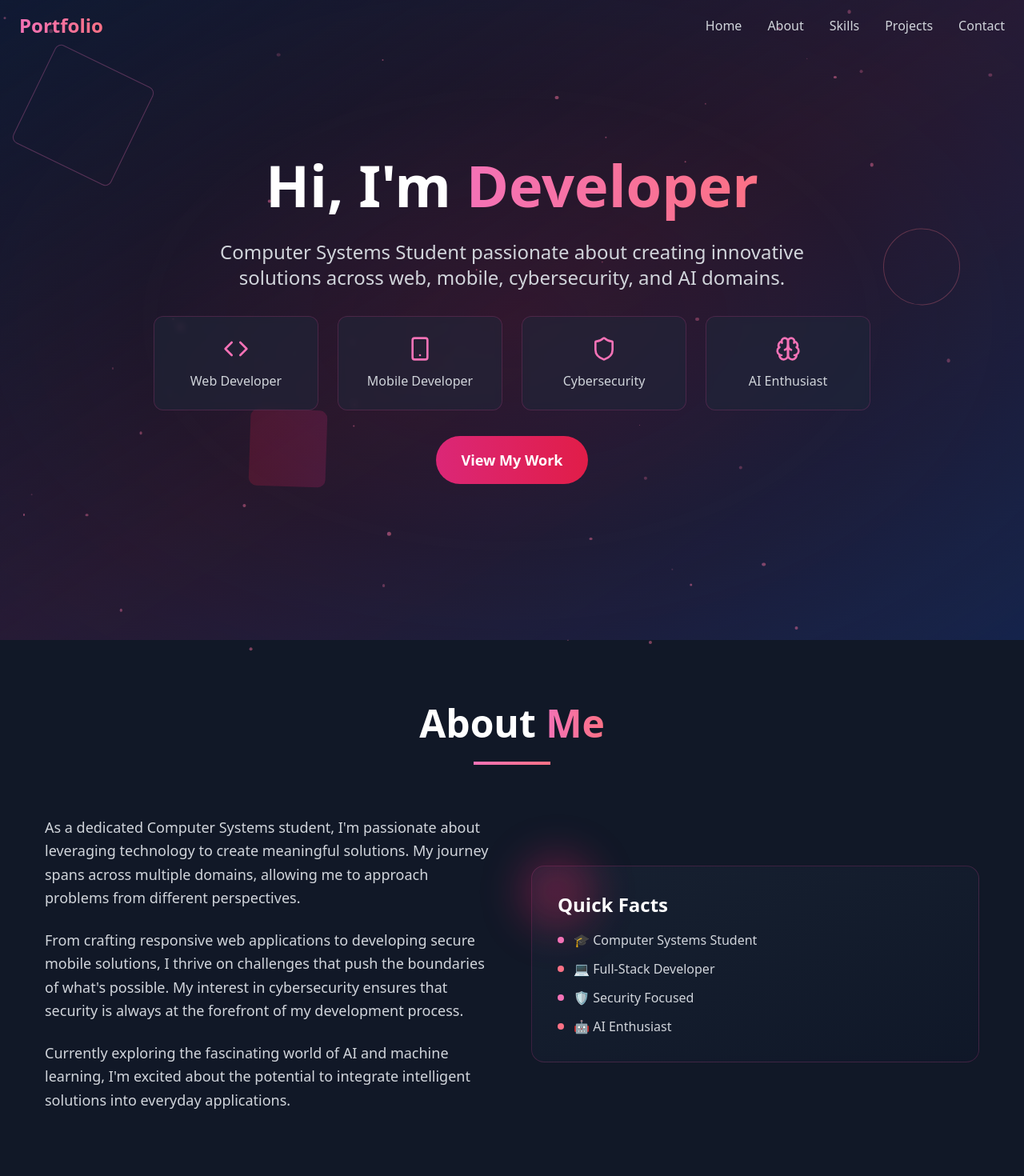
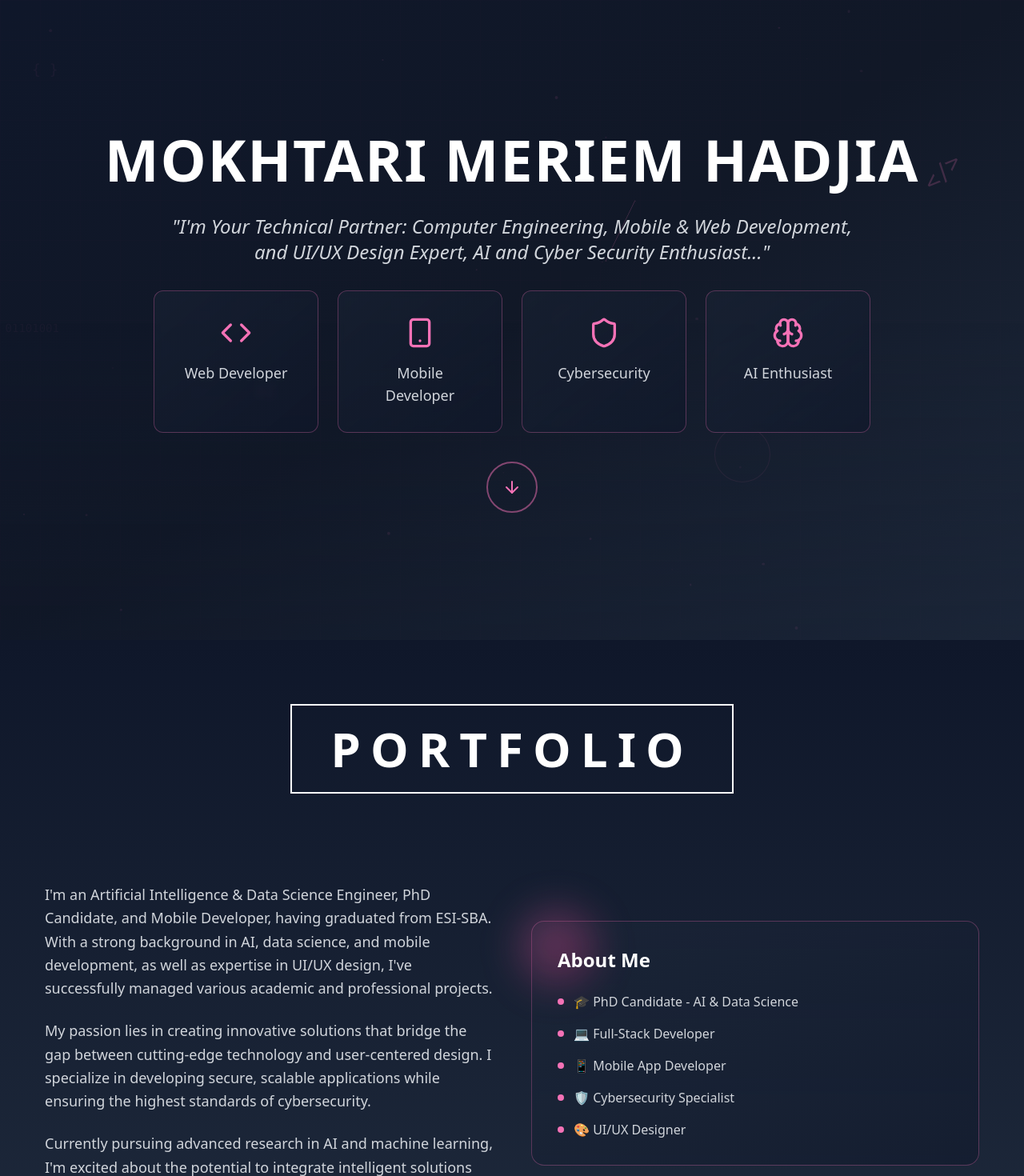
Before and after one commit to MeriemMOKHTARI/mimi-portfolio, a React (Vite) app: page / in a window 1280 px wide. Shown: the top 1470 px of the page at 80% size. Built offline with nearby package versions, Linux system fonts and the light colour scheme.

Commit message:
Refactor: Update background and hero section
Modified the background to be more related to computer science and development.
Updated the hero section to match the user's example.

```diff
--- a/src/components/About.tsx
+++ b/src/components/About.tsx
@@ -9,7 +9,7 @@ const About = () => {
   });
 
   return (
-    <section id="about" className="py-20 px-6">
+    <section id="about" className="min-h-screen py-20 px-6 bg-gradient-to-b from-slate-900 to-slate-800">
       <div className="container mx-auto">
         <motion.div
           ref={ref}
@@ -18,61 +18,71 @@ const About = () => {
           transition={{ duration: 0.8 }}
           className="text-center mb-16"
         >
-          <h2 className="text-4xl md:text-5xl font-bold text-white mb-6">
-            About <span className="bg-gradient-to-r from-pink-400 to-rose-400 bg-clip-text text-transparent">Me</span>
-          </h2>
-          <div className="w-24 h-1 bg-gradient-to-r from-pink-400 to-rose-400 mx-auto"></div>
+          <motion.div
+            className="inline-block border-2 border-white px-12 py-6 mb-12"
+            initial={{ opacity: 0, scale: 0.8 }}
+            animate={inView ? { opacity: 1, scale: 1 } : {}}
+            transition={{ duration: 0.8, delay: 0.2 }}
+          >
+            <h2 className="text-4xl md:text-6xl font-bold text-white tracking-[0.2em]">
+              PORTFOLIO
+            </h2>
+          </motion.div>
         </motion.div>
 
         <div className="grid md:grid-cols-2 gap-12 items-center">
           <motion.div
             initial={{ opacity: 0, x: -50 }}
             animate={inView ? { opacity: 1, x: 0 } : {}}
-            transition={{ duration: 0.8, delay: 0.2 }}
+            transition={{ duration: 0.8, delay: 0.4 }}
             className="space-y-6"
           >
             <p className="text-lg text-gray-300 leading-relaxed">
-              As a dedicated Computer Systems student, I'm passionate about leveraging technology
-              to create meaningful solutions. My journey spans across multiple domains, allowing
-              me to approach problems from different perspectives.
+              I'm an Artificial Intelligence & Data Science Engineer, PhD Candidate, and Mobile Developer,
+              having graduated from ESI-SBA. With a strong background in AI, data science, and mobile development,
+              as well as expertise in UI/UX design, I've successfully managed various academic and professional projects.
             </p>
             <p className="text-lg text-gray-300 leading-relaxed">
-              From crafting responsive web applications to developing secure mobile solutions,
-              I thrive on challenges that push the boundaries of what's possible. My interest
-              in cybersecurity ensures that security is always at the forefront of my development process.
+              My passion lies in creating innovative solutions that bridge the gap between cutting-edge technology
+              and user-centered design. I specialize in developing secure, scalable applications while ensuring
+              the highest standards of cybersecurity.
             </p>
             <p className="text-lg text-gray-300 leading-relaxed">
-              Currently exploring the fascinating world of AI and machine learning, I'm excited
-              about the potential to integrate intelligent solutions into everyday applications.
+              Currently pursuing advanced research in AI and machine learning, I'm excited about the potential
+              to integrate intelligent solutions into real-world applications that make a difference.
             </p>
           </motion.div>
 
           <motion.div
             initial={{ opacity: 0, x: 50 }}
             animate={inView ? { opacity: 1, x: 0 } : {}}
-            transition={{ duration: 0.8, delay: 0.4 }}
+            transition={{ duration: 0.8, delay: 0.6 }}
             className="relative"
           >
-            <div className="relative p-8 bg-gradient-to-br from-slate-800/50 to-slate-900/50 rounded-2xl backdrop-blur-sm border border-pink-500/20">
-              <div className="absolute -top-4 -left-4 w-24 h-24 bg-gradient-to-br from-pink-600/30 to-rose-600/30 rounded-full blur-xl"></div>
+            <div className="relative p-8 bg-gradient-to-br from-slate-800/50 to-slate-900/50 rounded-2xl backdrop-blur-sm border border-pink-400/30">
+              <div className="absolute -top-4 -left-4 w-24 h-24 bg-gradient-to-br from-pink-400/30 to-pink-600/30 rounded-full blur-xl"></div>
               <div className="relative space-y-4">
-                <h3 className="text-2xl font-bold text-white mb-4">Quick Facts</h3>
-                <div className="space-y-3">
+                <h3 className="text-2xl font-bold text-white mb-6">About Me</h3>
+                <div className="space-y-4">
                   <div className="flex items-center space-x-3">
                     <div className="w-2 h-2 bg-pink-400 rounded-full"></div>
-                    <span className="text-gray-300">🎓 Computer Systems Student</span>
+                    <span className="text-gray-300">🎓 PhD Candidate - AI & Data Science</span>
                   </div>
                   <div className="flex items-center space-x-3">
-                    <div className="w-2 h-2 bg-rose-400 rounded-full"></div>
+                    <div className="w-2 h-2 bg-pink-400 rounded-full"></div>
                     <span className="text-gray-300">💻 Full-Stack Developer</span>
                   </div>
                   <div className="flex items-center space-x-3">
                     <div className="w-2 h-2 bg-pink-400 rounded-full"></div>
-                    <span className="text-gray-300">🛡️ Security Focused</span>
+                    <span className="text-gray-300">📱 Mobile App Developer</span>
                   </div>
                   <div className="flex items-center space-x-3">
-                    <div className="w-2 h-2 bg-rose-400 rounded-full"></div>
-                    <span className="text-gray-300">🤖 AI Enthusiast</span>
+                    <div className="w-2 h-2 bg-pink-400 rounded-full"></div>
+                    <span className="text-gray-300">🛡️ Cybersecurity Specialist</span>
+                  </div>
+                  <div className="flex items-center space-x-3">
+                    <div className="w-2 h-2 bg-pink-400 rounded-full"></div>
+                    <span className="text-gray-300">🎨 UI/UX Designer</span>
                   </div>
                 </div>
               </div>
--- a/src/components/AnimatedBackground.tsx
+++ b/src/components/AnimatedBackground.tsx
@@ -6,11 +6,11 @@ const AnimatedBackground = () => {
   const [particles, setParticles] = useState<Array<{ id: number; x: number; y: number; size: number; delay: number }>>([]);
 
   useEffect(() => {
-    const newParticles = Array.from({ length: 50 }, (_, i) => ({
+    const newParticles = Array.from({ length: 30 }, (_, i) => ({
       id: i,
       x: Math.random() * 100,
       y: Math.random() * 100,
-      size: Math.random() * 4 + 1,
+      size: Math.random() * 3 + 1,
       delay: Math.random() * 5,
     }));
     setParticles(newParticles);
@@ -18,14 +18,115 @@ const AnimatedBackground = () => {
 
   return (
     <div className="fixed inset-0 z-0">
-      {/* Gradient Background */}
-      <div className="absolute inset-0 bg-gradient-to-br from-slate-900 via-pink-900/20 to-blue-900/30" />
+      {/* Professional Dark Gradient Background */}
+      <div className="absolute inset-0 bg-gradient-to-br from-slate-900 via-gray-900 to-slate-800" />
+
+      {/* Subtle Tech Grid Pattern */}
+      <div className="absolute inset-0 opacity-10">
+        <div className="absolute inset-0" style={{
+          backgroundImage: `linear-gradient(rgba(236, 72, 153, 0.1) 1px, transparent 1px),
+                           linear-gradient(90deg, rgba(236, 72, 153, 0.1) 1px, transparent 1px)`,
+          backgroundSize: '50px 50px'
+        }} />
+      </div>
+
+      {/* Floating Code Elements */}
+      <motion.div
+        className="absolute top-20 left-10 text-pink-400/20 font-mono text-lg"
+        animate={{
+          y: [-20, 20, -20],
+          opacity: [0.2, 0.4, 0.2],
+        }}
+        transition={{
+          duration: 8,
+          repeat: Infinity,
+          ease: "easeInOut",
+        }}
+      >
+        {'{ }'}
+      </motion.div>
+
+      <motion.div
+        className="absolute top-1/4 right-20 text-pink-400/20 font-mono text-2xl"
+        animate={{
+          rotate: [0, 360],
+          scale: [1, 1.2, 1],
+        }}
+        transition={{
+          duration: 15,
+          repeat: Infinity,
+          ease: "easeInOut",
+        }}
+      >
+        &lt;/&gt;
+      </motion.div>
+
+      <motion.div
+        className="absolute bottom-1/3 left-1/4 text-pink-400/20 font-mono text-xl"
+        animate={{
+          y: [0, -30, 0],
+          opacity: [0.2, 0.5, 0.2],
+        }}
+        transition={{
+          duration: 12,
+          repeat: Infinity,
+          ease: "easeInOut",
+        }}
+      >
+        AI
+      </motion.div>
+
+      {/* Binary Code Animation */}
+      <motion.div
+        className="absolute top-1/2 left-1/6 text-pink-400/15 font-mono text-sm"
+        animate={{
+          x: [-10, 10, -10],
+          opacity: [0.1, 0.3, 0.1],
+        }}
+        transition={{
+          duration: 10,
+          repeat: Infinity,
+          ease: "easeInOut",
+        }}
+      >
+        01101001
+      </motion.div>
+
+      {/* Geometric Tech Shapes */}
+      <motion.div
+        className="absolute top-1/3 right-1/3 w-20 h-20 border border-pink-400/20"
+        style={{
+          clipPath: 'polygon(50% 0%, 0% 100%, 100% 100%)'
+        }}
+        animate={{
+          rotate: [0, 180, 360],
+          scale: [1, 1.1, 1],
+        }}
+        transition={{
+          duration: 20,
+          repeat: Infinity,
+          ease: "linear",
+        }}
+      />
+
+      <motion.div
+        className="absolute bottom-1/4 right-1/4 w-16 h-16 border border-pink-400/30 rounded-full"
+        animate={{
+          scale: [1, 1.3, 1],
+          opacity: [0.2, 0.4, 0.2],
+        }}
+        transition={{
+          duration: 8,
+          repeat: Infinity,
+          ease: "easeInOut",
+        }}
+      />
 
       {/* Animated Particles */}
       {particles.map((particle) => (
         <motion.div
           key={particle.id}
-          className="absolute rounded-full bg-gradient-to-r from-pink-400 to-rose-400 opacity-20"
+          className="absolute rounded-full bg-pink-400/20"
           style={{
             left: `${particle.x}%`,
             top: `${particle.y}%`,
@@ -46,48 +147,8 @@ const AnimatedBackground = () => {
         />
       ))}
 
-      {/* Floating Geometric Shapes */}
-      <motion.div
-        className="absolute top-20 left-10 w-32 h-32 border border-pink-400/30 rounded-lg"
-        animate={{
-          rotate: [0, 360],
-          scale: [1, 1.1, 1],
-        }}
-        transition={{
-          duration: 20,
-          repeat: Infinity,
-          ease: "linear",
-        }}
-      />
-
-      <motion.div
-        className="absolute top-1/3 right-20 w-24 h-24 border border-rose-400/30 rounded-full"
-        animate={{
-          rotate: [360, 0],
-          y: [-20, 20, -20],
-        }}
-        transition={{
-          duration: 15,
-          repeat: Infinity,
-          ease: "easeInOut",
-        }}
-      />
-
-      <motion.div
-        className="absolute bottom-1/4 left-1/4 w-20 h-20 bg-gradient-to-r from-pink-600/20 to-rose-600/20 rounded-lg"
-        animate={{
-          rotate: [0, 180, 360],
-          scale: [1, 1.2, 1],
-        }}
-        transition={{
-          duration: 12,
-          repeat: Infinity,
-          ease: "easeInOut",
-        }}
-      />
-
-      {/* Mesh Gradient Overlay */}
-      <div className="absolute inset-0 bg-[radial-gradient(ellipse_at_center,_var(--tw-gradient-stops))] from-pink-900/10 via-transparent to-blue-900/10" />
+      {/* Subtle Overlay */}
+      <div className="absolute inset-0 bg-gradient-to-b from-transparent via-transparent to-slate-900/20" />
     </div>
   );
 };
--- a/src/components/Hero.tsx
+++ b/src/components/Hero.tsx
@@ -1,6 +1,6 @@
 
 import { motion } from "framer-motion";
-import { Code, Shield, Smartphone, Brain } from "lucide-react";
+import { Code, Shield, Smartphone, Brain, ArrowDown } from "lucide-react";
 
 const Hero = () => {
   const roles = [
@@ -10,8 +10,15 @@ const Hero = () => {
     { icon: Brain, text: "AI Enthusiast" },
   ];
 
+  const scrollToPortfolio = () => {
+    const portfolioSection = document.getElementById('about');
+    if (portfolioSection) {
+      portfolioSection.scrollIntoView({ behavior: 'smooth' });
+    }
+  };
+
   return (
-    <section id="home" className="min-h-screen flex items-center justify-center px-6">
+    <section id="home" className="min-h-screen flex items-center justify-center px-6 relative">
       <div className="container mx-auto text-center">
         <motion.div
           initial={{ opacity: 0, y: 50 }}
@@ -20,29 +27,26 @@ const Hero = () => {
           className="space-y-8"
         >
           <motion.h1
-            className="text-5xl md:text-7xl font-bold text-white mb-4"
+            className="text-5xl md:text-7xl font-bold text-white mb-4 tracking-wide"
             initial={{ opacity: 0, scale: 0.5 }}
             animate={{ opacity: 1, scale: 1 }}
             transition={{ duration: 0.8, delay: 0.2 }}
           >
-            Hi, I'm{" "}
-            <span className="bg-gradient-to-r from-pink-400 to-rose-400 bg-clip-text text-transparent">
-              Developer
-            </span>
+            MOKHTARI MERIEM HADJIA
           </motion.h1>
 
           <motion.p
-            className="text-xl md:text-2xl text-gray-300 max-w-3xl mx-auto"
+            className="text-xl md:text-2xl text-gray-300 max-w-4xl mx-auto font-light italic"
             initial={{ opacity: 0, y: 30 }}
             animate={{ opacity: 1, y: 0 }}
             transition={{ duration: 0.8, delay: 0.4 }}
           >
-            Computer Systems Student passionate about creating innovative solutions
-            across web, mobile, cybersecurity, and AI domains.
+            "I'm Your Technical Partner: Computer Engineering, Mobile & Web Development,
+            and UI/UX Design Expert, AI and Cyber Security Enthusiast..."
           </motion.p>
 
           <motion.div
-            className="grid grid-cols-2 md:grid-cols-4 gap-6 max-w-4xl mx-auto mt-12"
+            className="grid grid-cols-2 md:grid-cols-4 gap-6 max-w-4xl mx-auto mt-16"
             initial={{ opacity: 0, y: 50 }}
             animate={{ opacity: 1, y: 0 }}
             transition={{ duration: 0.8, delay: 0.6 }}
@@ -50,30 +54,39 @@ const Hero = () => {
             {roles.map((role, index) => (
               <motion.div
                 key={role.text}
-                className="p-6 rounded-xl bg-slate-800/50 backdrop-blur-sm border border-pink-500/20 hover:border-pink-400/50 transition-all duration-300"
-                whileHover={{ scale: 1.05, y: -5 }}
+                className="p-8 rounded-xl bg-gradient-to-br from-slate-800/40 to-slate-900/60 backdrop-blur-sm border border-pink-400/30 hover:border-pink-400/60 transition-all duration-300 group"
+                whileHover={{ scale: 1.05, y: -10 }}
                 initial={{ opacity: 0, y: 50 }}
                 animate={{ opacity: 1, y: 0 }}
                 transition={{ duration: 0.5, delay: 0.8 + index * 0.1 }}
               >
-                <role.icon className="w-8 h-8 text-pink-400 mx-auto mb-3" />
-                <p className="text-gray-300 font-medium">{role.text}</p>
+                <role.icon className="w-10 h-10 text-pink-400 mx-auto mb-4 group-hover:scale-110 transition-transform duration-300" />
+                <p className="text-gray-300 font-medium text-lg">{role.text}</p>
               </motion.div>
             ))}
           </motion.div>
 
           <motion.div
-            className="mt-12"
+            className="mt-20"
             initial={{ opacity: 0, y: 30 }}
             animate={{ opacity: 1, y: 0 }}
-            transition={{ duration: 0.8, delay: 1 }}
+            transition={{ duration: 0.8, delay: 1.2 }}
           >
             <motion.button
-              className="px-8 py-4 bg-gradient-to-r from-pink-600 to-rose-600 text-white rounded-full font-semibold text-lg hover:shadow-lg hover:shadow-pink-500/25 transition-all duration-300"
-              whileHover={{ scale: 1.05 }}
+              onClick={scrollToPortfolio}
+              className="w-16 h-16 rounded-full border-2 border-pink-400/50 flex items-center justify-center hover:border-pink-400 transition-all duration-300 mx-auto group"
+              whileHover={{ scale: 1.1 }}
               whileTap={{ scale: 0.95 }}
+              animate={{
+                y: [0, 10, 0],
+              }}
+              transition={{
+                duration: 2,
+                repeat: Infinity,
+                ease: "easeInOut",
+              }}
             >
-              View My Work
+              <ArrowDown className="w-6 h-6 text-pink-400 group-hover:translate-y-1 transition-transform duration-300" />
             </motion.button>
           </motion.div>
         </motion.div>
--- a/src/components/Navigation.tsx
+++ b/src/components/Navigation.tsx
@@ -4,53 +4,76 @@ import { useState, useEffect } from "react";
 
 const Navigation = () => {
   const [scrolled, setScrolled] = useState(false);
+  const [currentSection, setCurrentSection] = useState("home");
 
   useEffect(() => {
     const handleScroll = () => {
-      setScrolled(window.scrollY > 50);
+      const scrollPosition = window.scrollY;
+      setScrolled(scrollPosition > 100);
+
+      // Determine current section
+      const sections = ["home", "about", "skills", "projects", "contact"];
+      const sectionElements = sections.map(id => document.getElementById(id));
+
+      for (let i = sections.length - 1; i >= 0; i--) {
+        const section = sectionElements[i];
+        if (section && scrollPosition >= section.offsetTop - 200) {
+          setCurrentSection(sections[i]);
+          break;
+        }
+      }
     };
+
     window.addEventListener("scroll", handleScroll);
     return () => window.removeEventListener("scroll", handleScroll);
   }, []);
 
-  const navItems = ["Home", "About", "Skills", "Projects", "Contact"];
+  const navItems = [
+    { id: "home", label: "Home" },
+    { id: "about", label: "Portfolio" },
+    { id: "skills", label: "Professional Side" },
+    { id: "projects", label: "Certificates" },
+    { id: "contact", label: "Curriculum Vitae" },
+  ];
+
+  const scrollToSection = (sectionId: string) => {
+    const element = document.getElementById(sectionId);
+    if (element) {
+      element.scrollIntoView({ behavior: 'smooth' });
+    }
+  };
+
+  if (!scrolled) return null;
 
   return (
     <motion.nav
-      initial={{ y: -100 }}
-      animate={{ y: 0 }}
-      className={`fixed top-0 left-0 right-0 z-50 transition-all duration-300 ${
-        scrolled ? "bg-slate-900/90 backdrop-blur-md shadow-lg" : "bg-transparent"
-      }`}
+      initial={{ y: -100, opacity: 0 }}
+      animate={{ y: 0, opacity: 1 }}
+      className="fixed top-0 left-0 right-0 z-50 bg-slate-900/95 backdrop-blur-md border-b border-pink-400/20"
     >
       <div className="container mx-auto px-6 py-4">
         <div className="flex items-center justify-between">
           <motion.div
-            className="text-2xl font-bold bg-gradient-to-r from-pink-400 to-rose-400 bg-clip-text text-transparent"
+            className="text-xl font-bold text-white"
             whileHover={{ scale: 1.05 }}
           >
-            Portfolio
+            MOKHTARI MERIEM
           </motion.div>
 
           <div className="hidden md:flex space-x-8">
-            {navItems.map((item, index) => (
-              <motion.a
-                key={item}
-                href={`#${item.toLowerCase()}`}
-                className="text-gray-300 hover:text-pink-400 transition-colors duration-300 relative"
-                whileHover={{ scale: 1.1 }}
-                initial={{ opacity: 0, y: -20 }}
-                animate={{ opacity: 1, y: 0 }}
-                transition={{ delay: index * 0.1 }}
+            {navItems.map((item) => (
+              <motion.button
+                key={item.id}
+                onClick={() => scrollToSection(item.id)}
+                className={`text-sm font-medium transition-colors duration-300 relative px-4 py-2 ${
+                  currentSection === item.id
+                    ? "text-pink-400 bg-pink-400/10 rounded-lg"
+                    : "text-gray-300 hover:text-pink-400"
+                }`}
+                whileHover={{ scale: 1.05 }}
               >
-                {item}
-                <motion.div
-                  className="absolute -bottom-1 left-0 h-0.5 bg-gradient-to-r from-pink-400 to-rose-400"
-                  initial={{ width: 0 }}
-                  whileHover={{ width: "100%" }}
-                  transition={{ duration: 0.3 }}
-                />
-              </motion.a>
+                {item.label}
+              </motion.button>
             ))}
           </div>
         </div>
```
